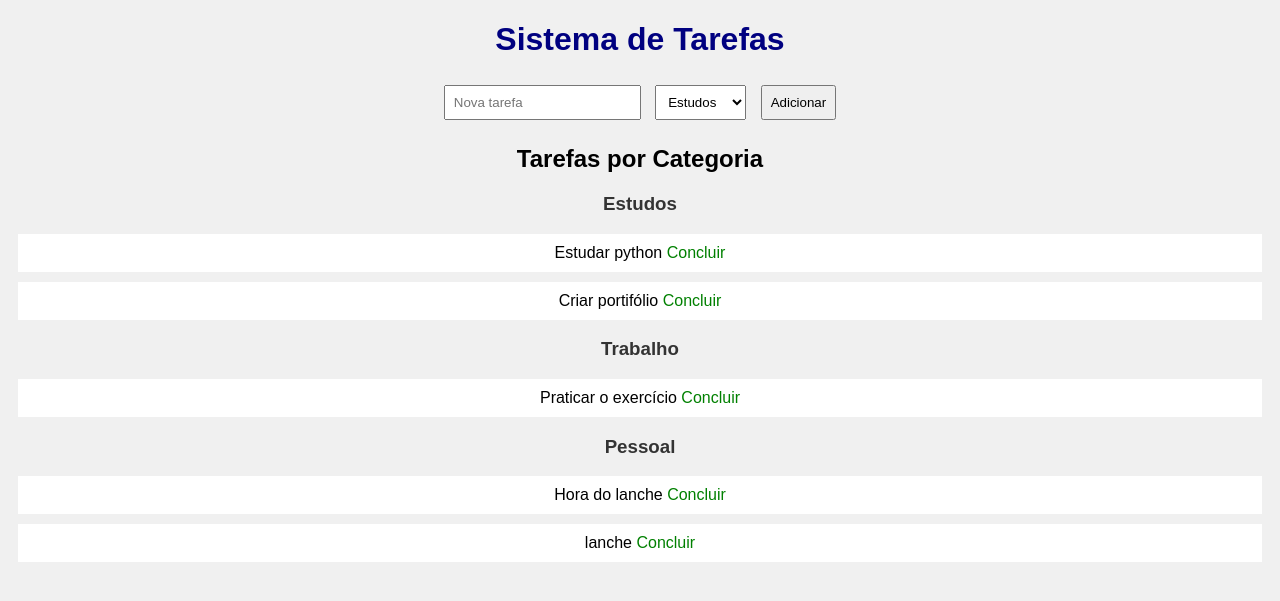
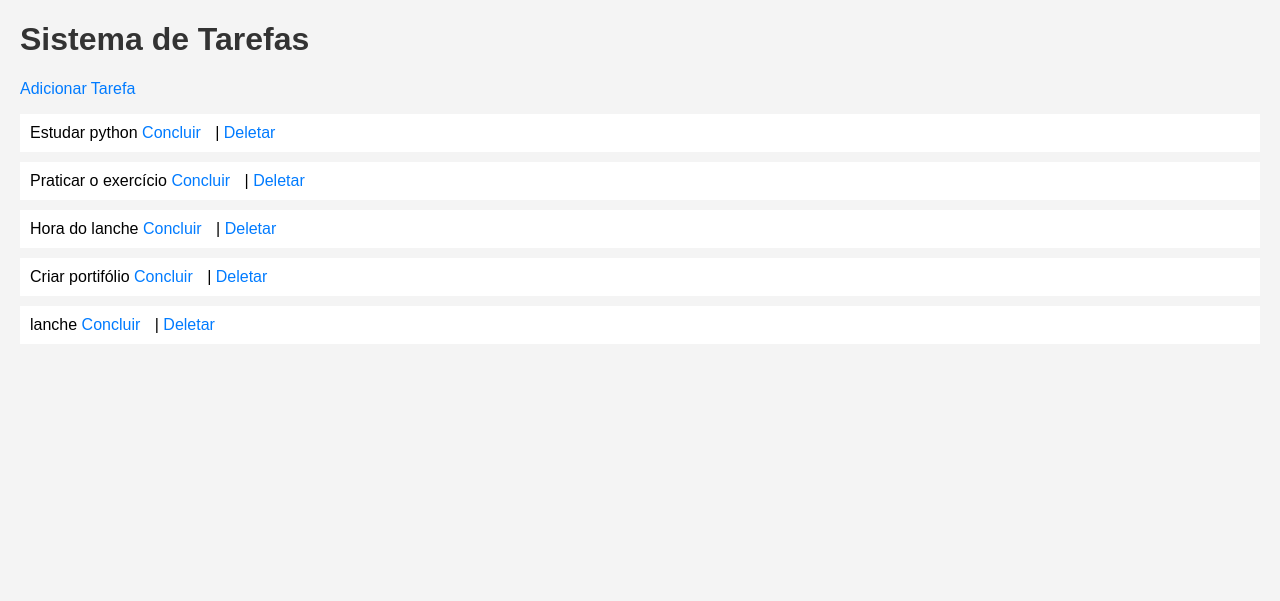
Before and after one commit to binhog29/sistema-tarefas, a Flask app: page / in a window 1280 px wide. Shown: the top 601 px of the page. Run offline with Flask 3, Linux system fonts and the light colour scheme; data comes from the database, SQL or seed files in the repository; both versions use the stored data as it was after the commit.

Commit message:
Adiciona site completo com Flask, HTML, CSS e funcionalidades

```diff
--- a/sistema-tarefas/app.py
+++ b/sistema-tarefas/app.py
@@ -1,60 +1,53 @@
-from flask import Flask, render_template, request, redirect
+from flask import Flask, render_template, request, redirect, url_for
 import sqlite3
 
-app = Flask(__name__)
+app = Flask(__name__)  # Corrigido aqui!
 
-def init_db():
+def get_db_connection():
     conn = sqlite3.connect('tarefas.db')
-    # Cria tabela categorias
-    conn.execute('''CREATE TABLE IF NOT EXISTS categorias
-                   (id INTEGER PRIMARY KEY AUTOINCREMENT,
-                    nome TEXT)''')
-    # Cria tabela tarefas
-    conn.execute('''CREATE TABLE IF NOT EXISTS tarefas
-                   (id INTEGER PRIMARY KEY AUTOINCREMENT,
-                    descricao TEXT,
-                    concluida INTEGER,
-                    categoria_id INTEGER,
-                    FOREIGN KEY (categoria_id) REFERENCES categorias(id))''')
-    # Adiciona categorias padrão
-    conn.execute('INSERT OR IGNORE INTO categorias (id, nome) VALUES (1, "Estudos")')
-    conn.execute('INSERT OR IGNORE INTO categorias (id, nome) VALUES (2, "Trabalho")')
-    conn.execute('INSERT OR IGNORE INTO categorias (id, nome) VALUES (3, "Pessoal")')
-    conn.commit()
-    conn.close()
-
-init_db()
+    conn.row_factory = sqlite3.Row
+    return conn
 
 @app.route('/')
-def home():
-    conn = sqlite3.connect('tarefas.db')
-    cursor = conn.execute('SELECT id, nome FROM categorias')
-    categorias = [{'id': row[0], 'nome': row[1]} for row in cursor]
-    cursor = conn.execute('''SELECT t.id, t.descricao, t.concluida, c.nome
-                           FROM tarefas t
-                           LEFT JOIN categorias c ON t.categoria_id = c.id''')
-    tarefas = [{'id': row[0], 'descricao': row[1], 'concluida': row[2], 'categoria': row[3]} for row in cursor]
+def index():
+    conn = get_db_connection()
+    tarefas = conn.execute('SELECT * FROM tarefas').fetchall()
     conn.close()
-    return render_template('index.html', tarefas=tarefas, categorias=categorias)
+    return render_template('index.html', tarefas=tarefas)
 
-@app.route('/adicionar', methods=['POST'])
+@app.route('/adicionar', methods=['GET', 'POST'])
 def adicionar():
-    descricao = request.form['descricao']
-    categoria_id = int(request.form['categoria_id'])
-    conn = sqlite3.connect('tarefas.db')
-    conn.execute('INSERT INTO tarefas (descricao, concluida, categoria_id) VALUES (?, 0, ?)',
-                (descricao, categoria_id))
-    conn.commit()
-    conn.close()
-    return redirect('/')
+    if request.method == 'POST':
+        tarefa = request.form['tarefa']
+        conn = get_db_connection()
+        conn.execute("INSERT INTO tarefas (descricao, concluida) VALUES (?, 0)", (tarefa,))
+        conn.commit()
+        conn.close()
+        return redirect(url_for('index'))
+    return render_template('adicionar.html')
 
 @app.route('/concluir/<int:id>')
 def concluir(id):
-    conn = sqlite3.connect('tarefas.db')
-    conn.execute('UPDATE tarefas SET concluida = 1 WHERE id = ?', (id,))
+    conn = get_db_connection()
+    conn.execute("UPDATE tarefas SET concluida = 1 WHERE id = ?", (id,))
     conn.commit()
     conn.close()
-    return redirect('/')
+    return redirect(url_for('index'))
+
+@app.route('/deletar/<int:id>')
+def deletar(id):
+    conn = get_db_connection()
+    conn.execute("DELETE FROM tarefas WHERE id = ?", (id,))
+    conn.commit()
+    conn.close()
+    return redirect(url_for('index'))
 
 if __name__ == '__main__':
+    conn = get_db_connection()
+    conn.execute('''CREATE TABLE IF NOT EXISTS tarefas (
+        id INTEGER PRIMARY KEY AUTOINCREMENT,
+        descricao TEXT NOT NULL,
+        concluida BOOLEAN DEFAULT 0
+    )''')
+    conn.close()
     app.run(debug=True)
--- /dev/null
+++ b/sistema-tarefas/static/style.css
@@ -0,0 +1,37 @@
+body {
+    font-family: Arial, sans-serif;
+    margin: 20px;
+    background-color: #f4f4f4;
+}
+h1 {
+    color: #333;
+}
+a {
+    margin-right: 10px;
+    text-decoration: none;
+    color: #007BFF;
+}
+a:hover {
+    text-decoration: underline;
+}
+input[type="text"] {
+    padding: 5px;
+    margin-right: 10px;
+}
+input[type="submit"] {
+    padding: 5px 10px;
+    background-color: #007BFF;
+    color: white;
+    border: none;
+    cursor: pointer;
+}
+ul {
+    list-style-type: none;
+    padding: 0;
+}
+li {
+    margin: 10px 0;
+    background-color: white;
+    padding: 10px;
+    border-radius: 5px;
+}
--- a/sistema-tarefas/templates/index.html
+++ b/sistema-tarefas/templates/index.html
@@ -2,39 +2,19 @@
 <html>
 <head>
     <title>Sistema de Tarefas</title>
-    <style>
-        body { font-family: Arial; text-align: center; background-color: #f0f0f0; }
-        h1 { color: navy; }
-        .tarefa { margin: 10px; padding: 10px; background-color: white; }
-        .concluida { text-decoration: line-through; color: gray; }
-        form { margin: 20px; }
-        input, select, button { padding: 8px; margin: 5px; }
-        a { color: green; text-decoration: none; }
-        h3 { color: #333; }
-    </style>
+    <link rel="stylesheet" href="{{ url_for('static', filename='style.css') }}">
 </head>
 <body>
     <h1>Sistema de Tarefas</h1>
-    <form method="post" action="/adicionar">
-        <input type="text" name="descricao" placeholder="Nova tarefa" required>
-        <select name="categoria_id" required>
-            {% for categoria in categorias %}
-                <option value="{{ categoria.id }}">{{ categoria.nome }}</option>
-            {% endfor %}
-        </select>
-        <button type="submit">Adicionar</button>
-    </form>
-    <h2>Tarefas por Categoria</h2>
-    {% for categoria in categorias %}
-        <h3>{{ categoria.nome }}</h3>
-        {% for tarefa in tarefas if tarefa.categoria == categoria.nome %}
-            <div class="tarefa {% if tarefa.concluida %}concluida{% endif %}">
-                {{ tarefa.descricao }}
-                {% if not tarefa.concluida %}
-                    <a href="/concluir/{{ tarefa.id }}">Concluir</a>
-                {% endif %}
-            </div>
+    <a href="{{ url_for('adicionar') }}">Adicionar Tarefa</a>
+    <ul>
+        {% for tarefa in tarefas %}
+            <li>{{ tarefa['descricao'] }}
+                {% if tarefa['concluida'] %}(Concluída){% else %}
+                <a href="{{ url_for('concluir', id=tarefa['id']) }}">Concluir</a> |
+                <a href="{{ url_for('deletar', id=tarefa['id']) }}">Deletar</a>{% endif %}
+            </li>
         {% endfor %}
-    {% endfor %}
+    </ul>
 </body>
 </html>
```
Also changed, not shown: sistema-tarefas/templates/adicionar.html (added, +15 -0 lines), sistema-tarefas/templates/editar.html (added), tarefas.db (added), 1 other file.
